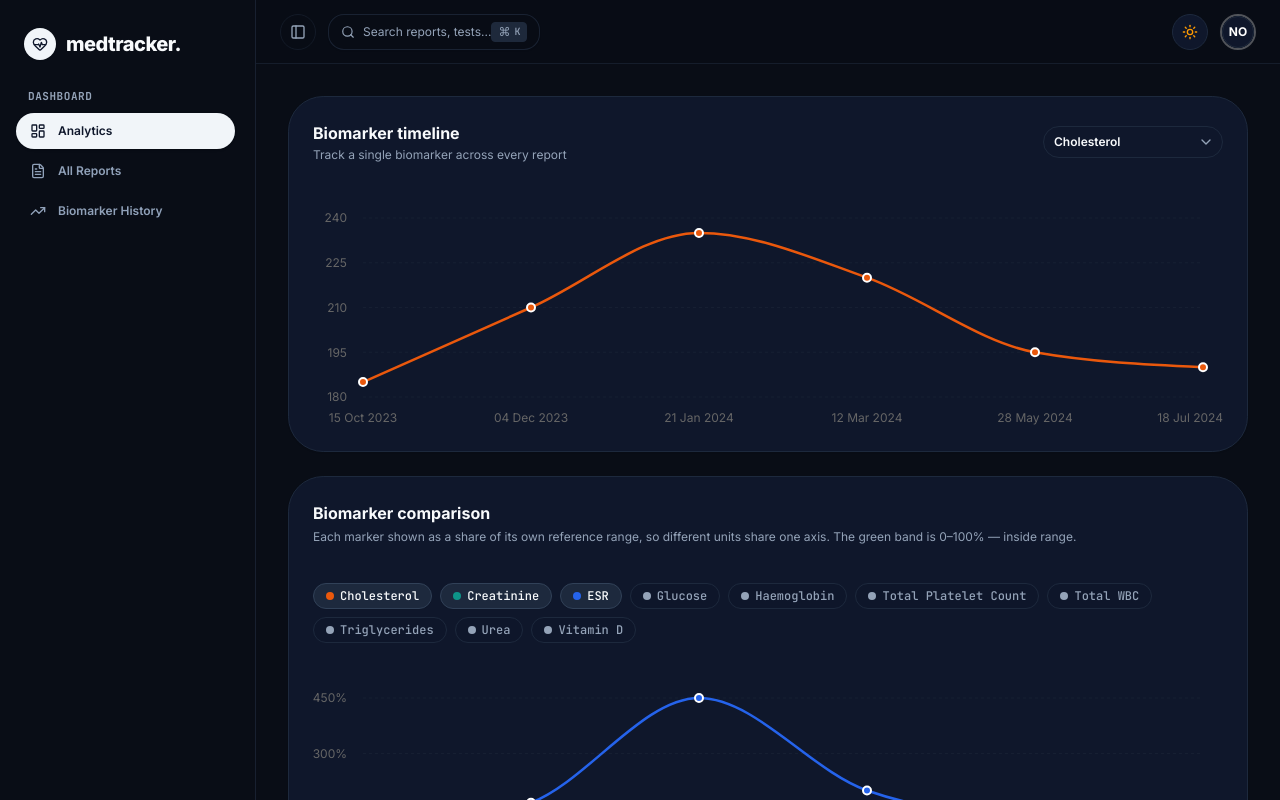
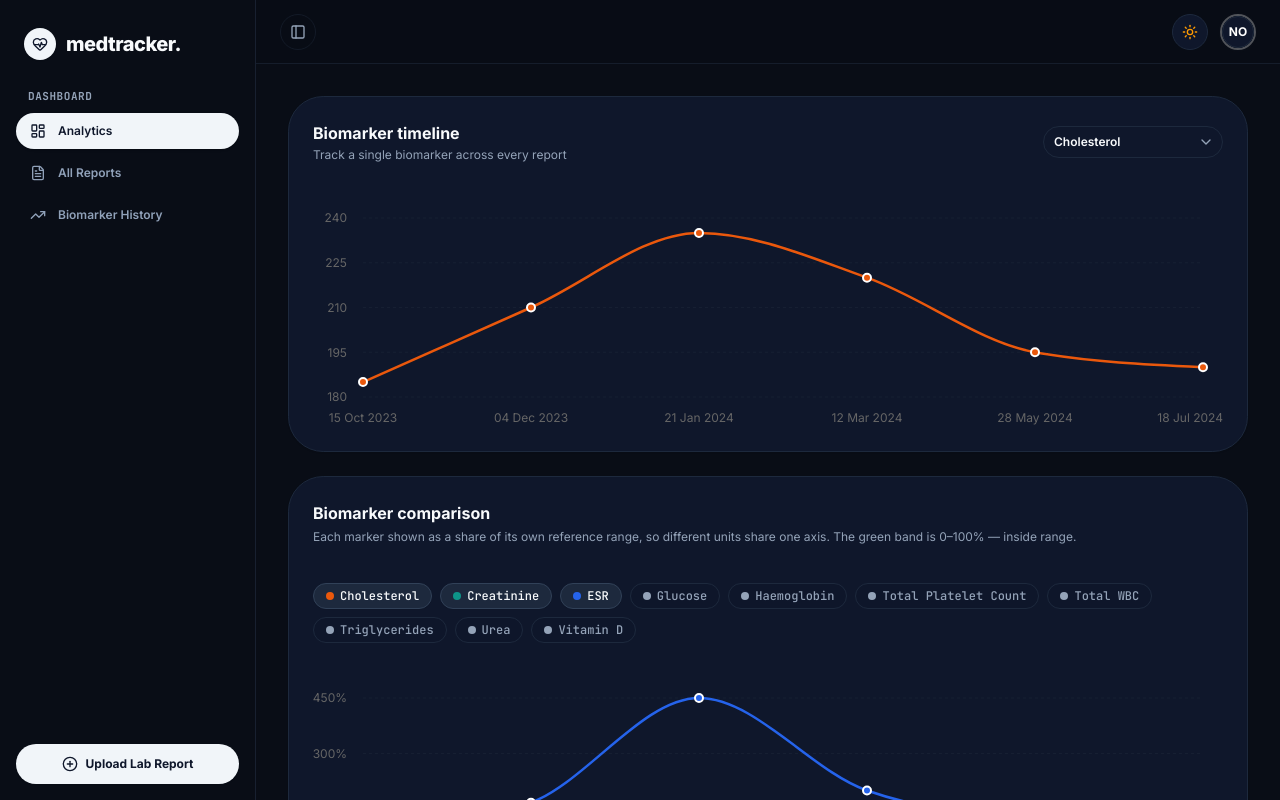
Before and after one commit to devded/meditracker-dashboard, a Next.js app: page / in a window 1280 px wide. Shown: the top 800 px of the page. Built offline with nearby package versions, Linux system fonts and the light colour scheme.

Commit message:
fix(layout): remove search bar from header and fix stateful sidebar expand/collapse toggle

```diff
--- a/components/app-shell/header.tsx
+++ b/components/app-shell/header.tsx
@@ -4,24 +4,47 @@ import * as React from 'react';
 import { PanelLeft } from 'lucide-react';
 import { Button } from '@/components/ui/button';
 import { ThemeToggle } from '@/components/theme-toggle';
-import { SearchDialog } from '@/components/search-dialog';
 import { Sheet, SheetContent, SheetTrigger, SheetTitle } from '@/components/ui/sheet';
 import { Sidebar } from './sidebar';
 import { Avatar, AvatarFallback } from '@/components/ui/avatar';
 
-export function Header() {
+interface HeaderProps {
+  onToggleSidebar?: () => void;
+}
+
+export function Header({ onToggleSidebar }: HeaderProps) {
   const [mobileOpen, setMobileOpen] = React.useState(false);
+
+  const handleToggle = () => {
+    if (onToggleSidebar) {
+      onToggleSidebar();
+    }
+  };
 
   return (
     <header className="h-16 border-b border-border/60 bg-background/95 backdrop-blur-xs sticky top-0 z-30 px-4 md:px-6 flex items-center justify-between">
-      {/* Left: Sidebar Toggle & Search Input */}
+      {/* Left: Sidebar Expand/Collapse Toggle Button */}
       <div className="flex items-center gap-3">
+        {/* Desktop Sidebar Toggle Button */}
+        <Button
+          variant="ghost"
+          size="icon"
+          onClick={handleToggle}
+          className="hidden md:flex h-9 w-9 rounded-xl border border-border/50 hover:bg-slate-100 dark:hover:bg-slate-800 transition-colors"
+          title="Expand / Collapse Sidebar"
+        >
+          <PanelLeft className="h-4 w-4 text-muted-foreground" />
+          <span className="sr-only">Toggle sidebar</span>
+        </Button>
+
+        {/* Mobile Drawer Trigger */}
+        <div className="md:hidden">
           <Sheet open={mobileOpen} onOpenChange={setMobileOpen}>
             <SheetTrigger
               render={
                 <Button variant="ghost" size="icon" className="h-9 w-9 rounded-xl border border-border/50">
                   <PanelLeft className="h-4 w-4 text-muted-foreground" />
-                <span className="sr-only">Toggle sidebar</span>
+                  <span className="sr-only">Toggle mobile sidebar</span>
                 </Button>
               }
             />
@@ -30,9 +53,7 @@ export function Header() {
               <Sidebar onNavClick={() => setMobileOpen(false)} />
             </SheetContent>
           </Sheet>
-
-        {/* Global Search Bar */}
-        <SearchDialog />
+        </div>
       </div>
 
       {/* Right: Actions */}
--- a/components/app-shell/layout-wrapper.tsx
+++ b/components/app-shell/layout-wrapper.tsx
@@ -7,17 +7,23 @@ import { Toaster } from '@/components/ui/sonner';
 import { TooltipProvider } from '@/components/ui/tooltip';
 
 export function LayoutWrapper({ children }: { children: React.ReactNode }) {
+  const [sidebarCollapsed, setSidebarCollapsed] = React.useState(false);
+
+  const toggleSidebar = () => {
+    setSidebarCollapsed((prev) => !prev);
+  };
+
   return (
     <TooltipProvider>
       <div className="min-h-screen bg-background flex flex-col md:flex-row antialiased selection:bg-primary/20 selection:text-primary">
-        {/* Desktop Sidebar */}
-        <div className="hidden md:block">
-          <Sidebar />
+        {/* Desktop Sidebar with Expand/Collapse State */}
+        <div className="hidden md:block h-screen sticky top-0">
+          <Sidebar collapsed={sidebarCollapsed} />
         </div>
 
         {/* Main Application Container */}
-        <div className="flex-1 flex flex-col min-w-0">
-          <Header />
+        <div className="flex-1 flex flex-col min-w-0 min-h-screen">
+          <Header onToggleSidebar={toggleSidebar} />
           <main className="flex-1 p-4 md:p-6 lg:p-8 max-w-7xl w-full mx-auto space-y-6">
             {children}
           </main>
--- a/components/app-shell/sidebar.tsx
+++ b/components/app-shell/sidebar.tsx
@@ -13,12 +13,14 @@ import {
 import { cn } from '@/lib/utils';
 import { Button } from '@/components/ui/button';
 import { UploadDialog } from '@/components/upload-dialog';
+import { Tooltip, TooltipContent, TooltipTrigger } from '@/components/ui/tooltip';
 
 interface SidebarProps {
+  collapsed?: boolean;
   onNavClick?: () => void;
 }
 
-export function Sidebar({ onNavClick }: SidebarProps) {
+export function Sidebar({ collapsed = false, onNavClick }: SidebarProps) {
   const pathname = usePathname();
   const [uploadOpen, setUploadOpen] = React.useState(false);
 
@@ -44,52 +46,95 @@ export function Sidebar({ onNavClick }: SidebarProps) {
   ];
 
   return (
-    <aside className="flex flex-col h-full bg-background border-r border-border/70 text-foreground w-64 shrink-0 transition-all p-4">
+    <aside
+      className={cn(
+        'flex flex-col h-full bg-background border-r border-border/70 text-foreground transition-all duration-300 p-4 shrink-0',
+        collapsed ? 'w-16 items-center px-2' : 'w-64'
+      )}
+    >
       {/* Brand Header */}
-      <div className="flex items-center gap-2.5 px-2 py-3 mb-4">
-        <div className="size-8 rounded-xl bg-slate-900 text-white dark:bg-slate-100 dark:text-slate-900 flex items-center justify-center font-bold text-sm shadow-xs">
+      <div className={cn('flex items-center gap-2.5 py-3 mb-4', collapsed ? 'justify-center px-0' : 'px-2')}>
+        <div className="size-8 rounded-xl bg-slate-900 text-white dark:bg-slate-100 dark:text-slate-900 flex items-center justify-center font-bold text-sm shadow-xs shrink-0">
           <HeartPulse className="size-4" />
         </div>
-        <span className="font-extrabold text-xl tracking-tight text-foreground font-sans">
+        {!collapsed && (
+          <span className="font-extrabold text-xl tracking-tight text-foreground font-sans truncate">
             medtracker<span className="text-primary">.</span>
           </span>
+        )}
       </div>
 
       <UploadDialog open={uploadOpen} onOpenChange={setUploadOpen} />
 
       {/* Sidebar Content */}
-      <div className="flex-1 overflow-y-auto space-y-6 pr-1">
+      <div className="flex-1 overflow-y-auto space-y-6 w-full">
         {/* DASHBOARD Section */}
         <div>
+          {!collapsed && (
             <div className="px-3 pb-2 text-[11px] font-bold text-muted-foreground uppercase tracking-wider font-mono">
               DASHBOARD
             </div>
-          <nav className="space-y-1">
+          )}
+          <nav className="space-y-1.5">
             {mainNav.map((item) => {
               const Icon = item.icon;
-              return (
+              const linkContent = (
                 <Link
                   key={item.name}
                   href={item.href}
                   onClick={onNavClick}
                   className={cn(
-                    'flex items-center gap-3 px-3.5 py-2.5 rounded-xl text-xs font-semibold transition-all',
+                    'flex items-center gap-3 rounded-xl text-xs font-semibold transition-all',
+                    collapsed
+                      ? 'justify-center size-10 mx-auto p-0'
+                      : 'px-3.5 py-2.5 w-full',
                     item.active
                       ? 'bg-slate-900 text-white dark:bg-slate-100 dark:text-slate-900 shadow-sm'
                       : 'text-slate-600 dark:text-slate-400 hover:bg-muted hover:text-foreground'
                   )}
                 >
                   <Icon className="size-4 shrink-0" />
-                  <span className="truncate">{item.name}</span>
+                  {!collapsed && <span className="truncate">{item.name}</span>}
                 </Link>
               );
+
+              if (collapsed) {
+                return (
+                  <Tooltip key={item.name}>
+                    <TooltipTrigger render={linkContent} />
+                    <TooltipContent side="right" className="font-semibold text-xs">
+                      {item.name}
+                    </TooltipContent>
+                  </Tooltip>
+                );
+              }
+
+              return linkContent;
             })}
           </nav>
         </div>
       </div>
 
       {/* Bottom Upload Action */}
-      <div className="mt-auto pt-4">
+      <div className="mt-auto pt-4 w-full">
+        {collapsed ? (
+          <Tooltip>
+            <TooltipTrigger
+              render={
+                <Button
+                  onClick={() => setUploadOpen(true)}
+                  size="icon"
+                  className="size-10 rounded-xl mx-auto bg-slate-900 hover:bg-slate-800 text-white dark:bg-slate-100 dark:hover:bg-slate-200 dark:text-slate-900 shadow-xs flex items-center justify-center"
+                >
+                  <PlusCircle className="size-4" />
+                </Button>
+              }
+            />
+            <TooltipContent side="right" className="font-semibold text-xs">
+              Upload Lab Report
+            </TooltipContent>
+          </Tooltip>
+        ) : (
           <Button
             onClick={() => setUploadOpen(true)}
             className="w-full h-10 rounded-xl bg-slate-900 hover:bg-slate-800 text-white dark:bg-slate-100 dark:hover:bg-slate-200 dark:text-slate-900 text-xs font-bold shadow-xs flex items-center gap-2"
@@ -97,6 +142,7 @@ export function Sidebar({ onNavClick }: SidebarProps) {
             <PlusCircle className="size-4" />
             <span>Upload Lab Report</span>
           </Button>
+        )}
       </div>
     </aside>
   );
```
Lines whose indentation alone changed are shown as unchanged.
